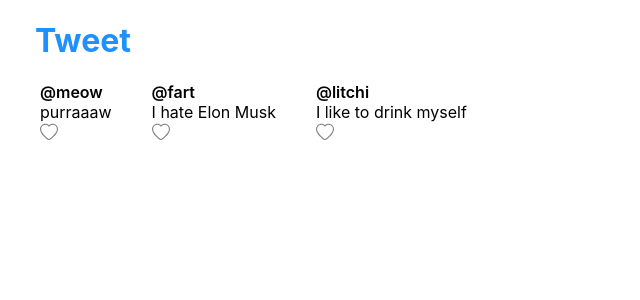
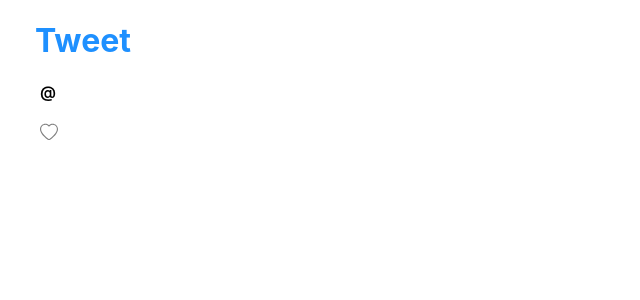
Before and after one commit to roshnirajak/React-Tweet, a React (Create React App) app: page / in a window 1280 px wide. Shown: the top 300 px of the page, without its empty margins (0-640 px from the left). Built offline with nearby package versions, Linux system fonts and the light colour scheme.

Commit message:
Update App.js

```diff
--- a/src/App.js
+++ b/src/App.js
@@ -2,16 +2,14 @@ import React from 'react';
 import './App.css';
 import Tweet from './Tweet';
 
-function App(){
+function App() {
 
-  return(
+  return (
     <div>
       <h1>Tweet</h1>
-      <div class="contents">
-      <Tweet uname="meow" content="purraaaw"/>
-      <Tweet uname="fart" content="I hate Elon Musk"/>
-      <Tweet uname="litchi" content="I like to drink myself"/>
-    </div>
+      <div className="contents">
+        <Tweet />
+      </div>
     </div>
   );
 }
```
